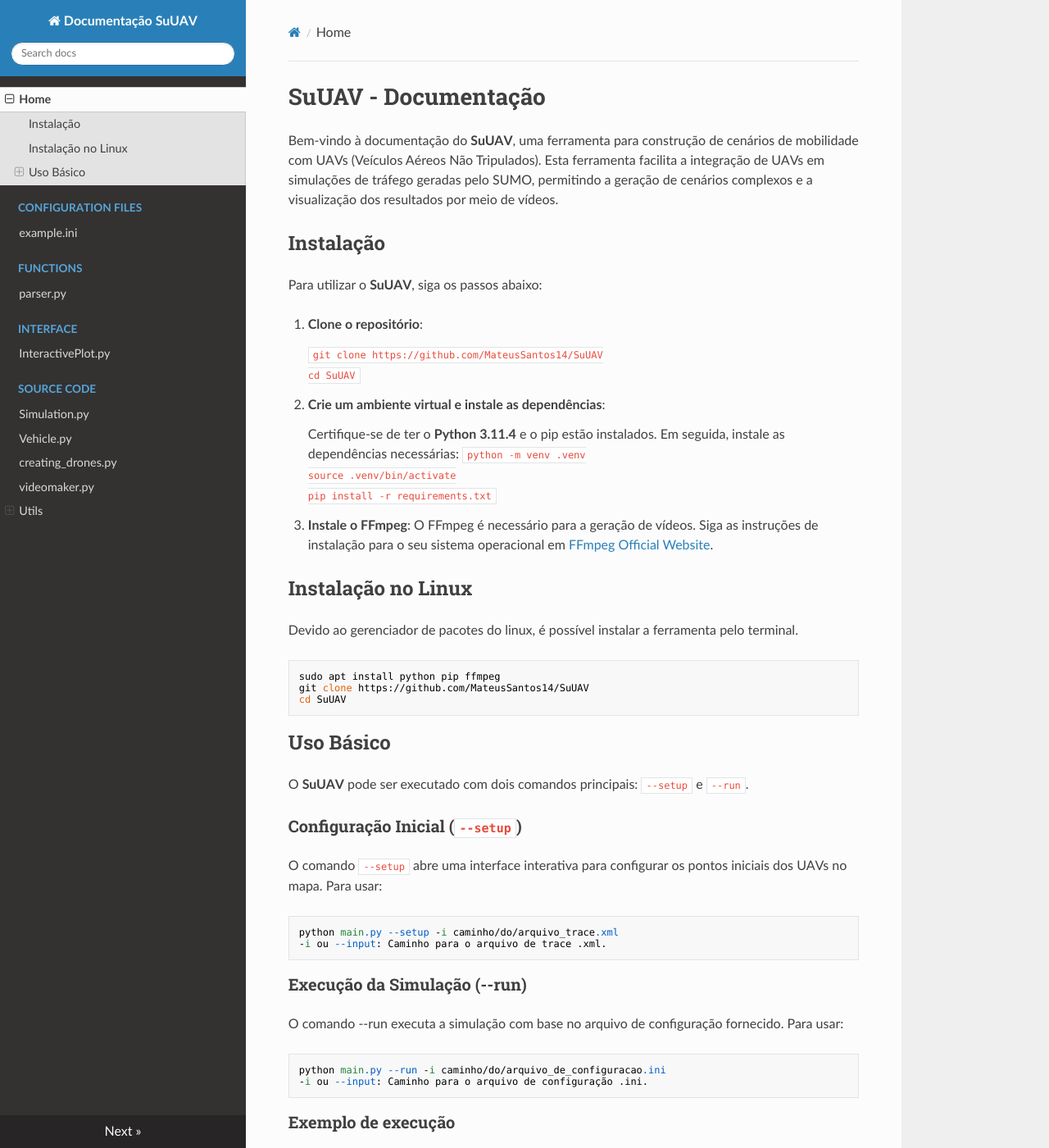
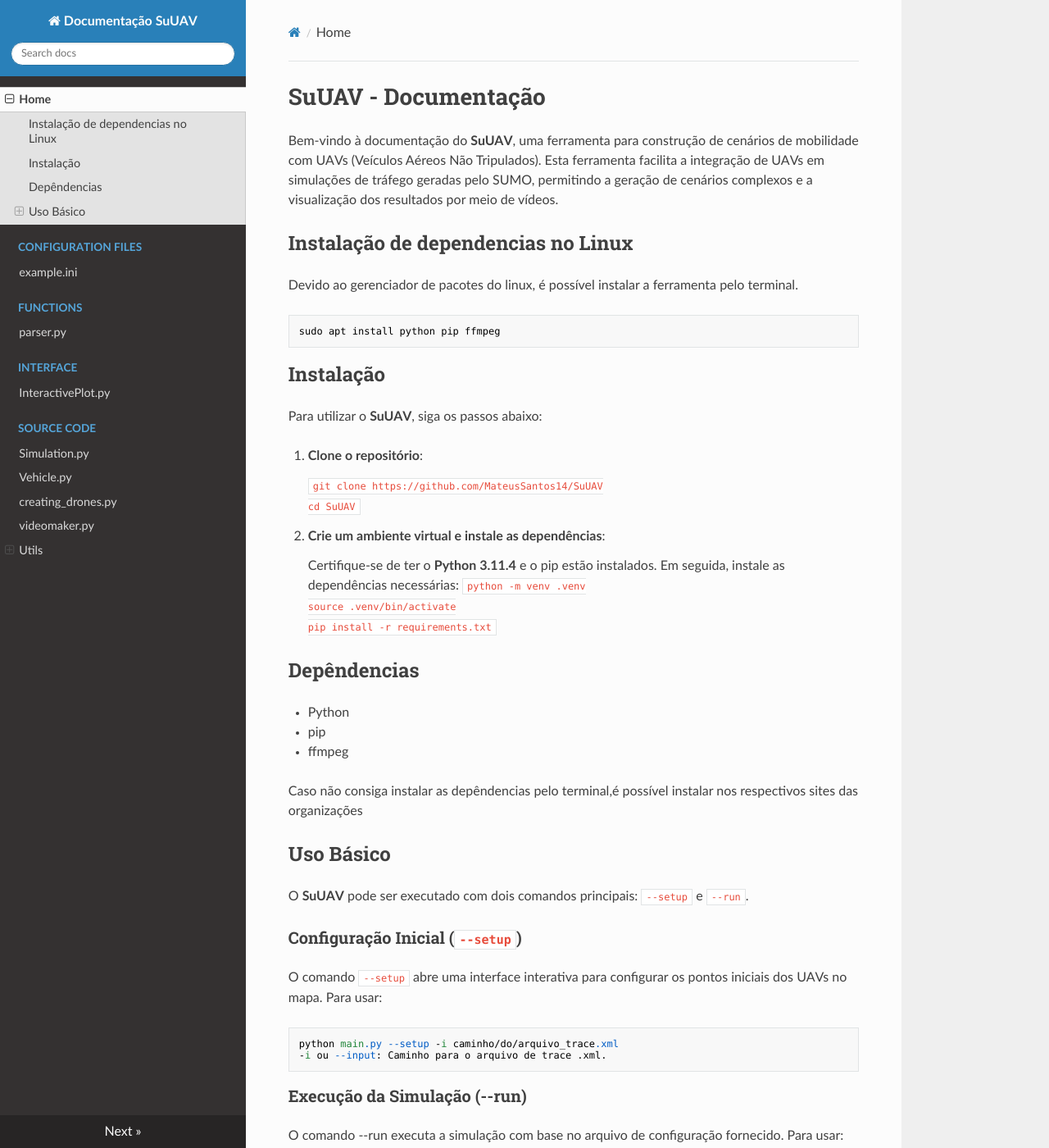
Before and after one commit to MateusSantos14/SuUAVDocs, an MkDocs documentation site: the page built from docs/index.md, in a window 1280 px wide and 1400 px high. Shown: the whole window at 82% size. Built offline with MkDocs 1.6.1, drawn with Linux system fonts in a browser that asks for light colours; nearby versions of some CDN libraries.

Commit message:
minor changes

````diff
--- a/docs/index.md
+++ b/docs/index.md
@@ -1,6 +1,13 @@
 # SuUAV - Documentação
 
 Bem-vindo à documentação do **SuUAV**, uma ferramenta para construção de cenários de mobilidade com UAVs (Veículos Aéreos Não Tripulados). Esta ferramenta facilita a integração de UAVs em simulações de tráfego geradas pelo SUMO, permitindo a geração de cenários complexos e a visualização dos resultados por meio de vídeos.
+
+
+## Instalação de dependencias no Linux
+Devido ao gerenciador de pacotes do linux, é possível instalar a ferramenta pelo terminal.
+```
+sudo apt install python pip ffmpeg
+```
 
 ## Instalação
 
@@ -22,17 +29,15 @@
     pip install -r requirements.txt
     ```
 
-3. **Instale o FFmpeg**:
-    O FFmpeg é necessário para a geração de vídeos. Siga as instruções de instalação para o seu sistema operacional em [FFmpeg Official Website](https://ffmpeg.org/).
+## Depêndencias
+
+- Python
+- pip
+- ffmpeg
+
+Caso não consiga instalar as depêndencias pelo terminal,é possível instalar nos respectivos sites das organizações
 
 
-## Instalação no Linux
-Devido ao gerenciador de pacotes do linux, é possível instalar a ferramenta pelo terminal.
-```
-sudo apt install python pip ffmpeg
-git clone https://github.com/MateusSantos14/SuUAV
-cd SuUAV
-```
 
 ## Uso Básico
 
````
